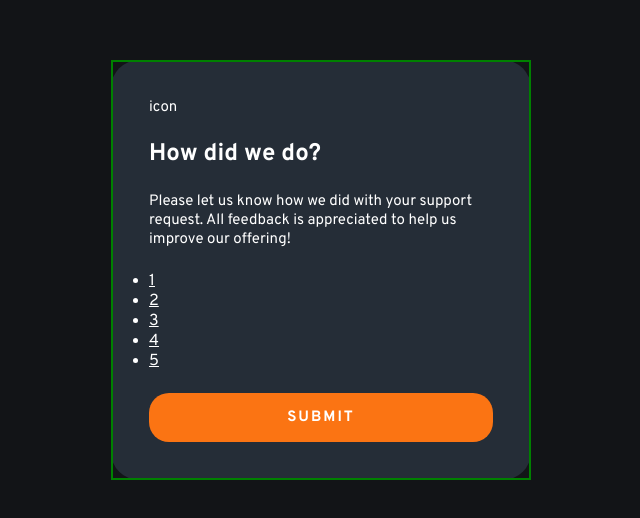
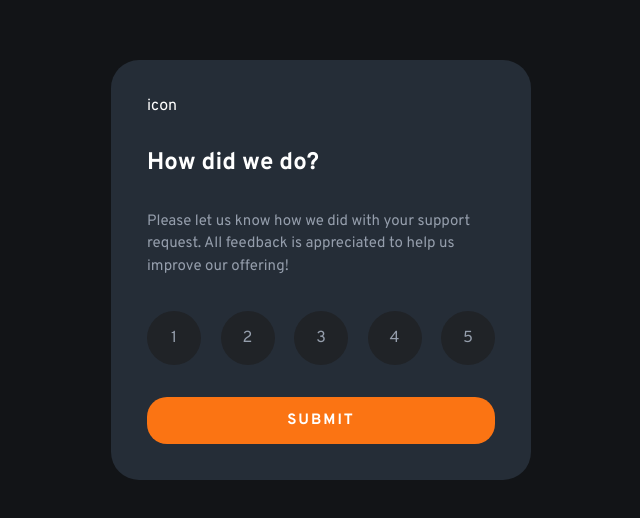
Before and after one commit to victormnuzzi/fem-interactive-rating-component, a plain HTML site: page index.html in a window 1280 px wide. Shown: the part 130-648 px from the top of the page, without its empty margins (319-959 px from the left). Drawn offline with Linux system fonts and the light colour scheme; files whose address does not match are found by name.

Commit message:
fixing rates circles (again) using divs and adding CSS to ratings

```diff
--- a/assets/css/style.css
+++ b/assets/css/style.css
@@ -32,35 +32,75 @@
     background-color: hsl(213, 19%, 18%);
     border-radius: 28px;
     position: relative;
-    display: inline-block;
+
 }
 
-.content-container p {
-    font-size: 15px;
-}
 
 /* --------------------- Rating state --------------------- */
 
 .rating-container {
     width: 100%;
     height: 100%;
-    border: 2px solid green;
-    opacity: 1;
+    display: flex;
     align-items: start;
     justify-content: space-between;
     padding: 36px;
 }
 
+/* Icon */
+
+
+/* Heading */
+
+
+/* Paragraph */
+
+.paragraph-text {
+    font-size: 15px;
+    color: hsl(217, 12%, 63%);
+    line-height: 1.5em;
+}
 
 /* Rating */
 
+.rating {
+    width: 100%;
+    flex-direction: row;
+    justify-content: space-between;
+}
 
+.circle {
+    height: 54px;
+    width: 54px;
+    background-color: hsl(216, 10%, 14%);
+    display: flex;
+    align-items: center;
+    justify-content: center;
+    border-radius: 50%;
+}
+
+.rate p {
+    color: hsl(217, 12%, 63%);
+}
+
+.rate {
+    transition: .5s;
+}
+
+.rate:hover {
+    cursor: pointer;
+    background-color: hsl(25, 97%, 53%);
+}
+
+.rate:hover p {
+    color: white;
+}
 
 /* Button */
 
 .btn {
     background-color: hsl(25, 97%, 53%);
-    padding: 15px;
+    padding: 14px;
     width: 100%;
     border-radius: 20px;
     text-decoration: none;
@@ -87,7 +127,7 @@
     position: absolute;
     top: 0;
     left: 0;
-    opacity: 0;
+    display: none;
     justify-content: space-between;
     border: 2px solid red;
 }
--- a/index.html
+++ b/index.html
@@ -26,21 +26,21 @@
 
       <!-- Rating state start -->
       <div class="rating-container flexbox">
+
         <p>icon</p>
-        <h1>How did we do?</h1>
 
-        <p>Please let us know how we did with your support request. All feedback is appreciated to help us improve our offering!</p>
+        <h2>How did we do?</h2>
+
+        <p class="paragraph-text">Please let us know how we did with your support request. All feedback is appreciated to help us improve our offering!</p>
 
         <!-- Rating Options -->
-        <nav>
-          <ul>
-            <li><a href="#">1</a></li>
-            <li><a href="#">2</a></li>
-            <li><a href="#">3</a></li>
-            <li><a href="#">4</a></li>
-            <li><a href="#">5</a></li>
-          </ul>
-        </nav>
+        <div class="rating flexbox">
+          <div class="circle rate"><p>1</p></div>
+          <div class="circle rate"><p>2</p></div>
+          <div class="circle rate"><p>3</p></div>
+          <div class="circle rate"><p>4</p></div>
+          <div class="circle rate"><p>5</p></div>
+        </div>
 
         <!-- Button -->
         <a href="#" class="btn flexbox">Submit</a>
@@ -53,7 +53,7 @@
         <img src="" alt="">
         <p>You selected <!-- Add rating here --> out of 5</p>
 
-        <h1>Thank you!</h1>
+        <h2>Thank you!</h2>
 
         <p>We appreciate you taking the time to give a rating. If you ever need more support, don't hesitate to get in touch!</p>
 
```
